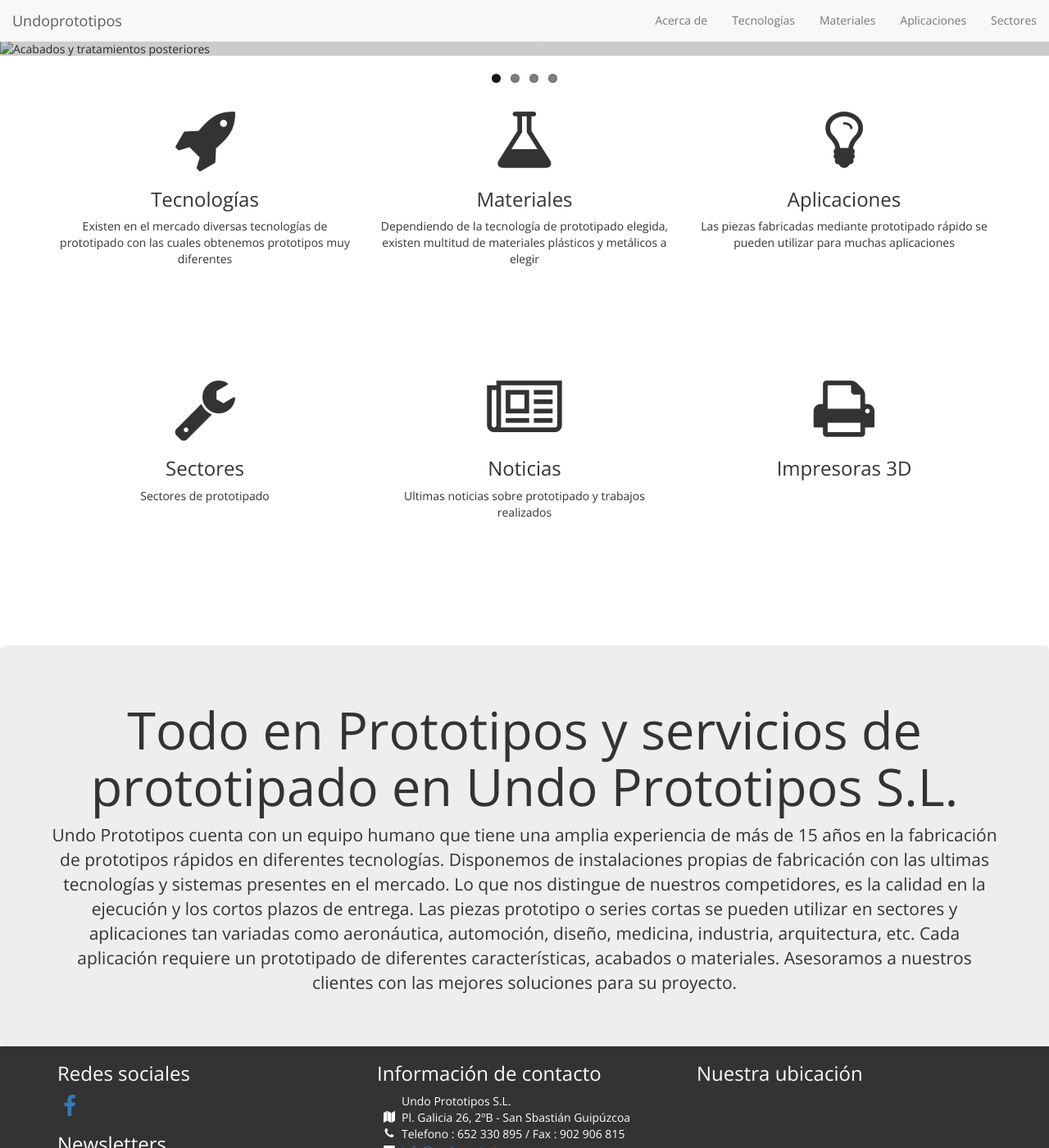
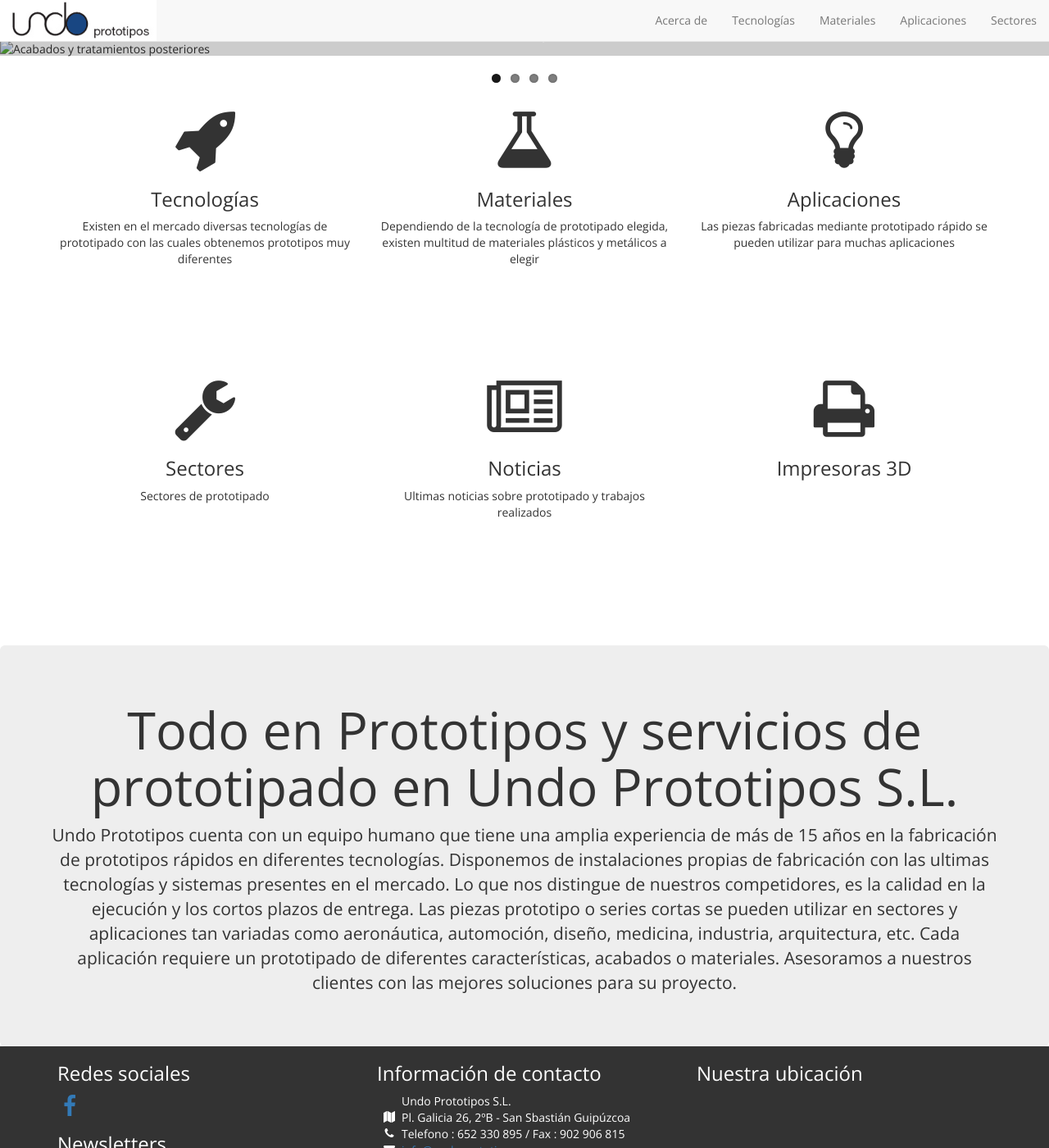
Before and after one commit to undoprototipos/undoprototipos.github.io, a Jekyll site: the page built from index.html, in a window 1280 px wide and 1400 px high. Shown: the whole window at 82% size. Built offline with Jekyll 4.4.1, drawn with Linux system fonts in a browser that asks for light colours; the list of posts is cut into pages by our own code.

Commit message:
Añado el logo y meto una imagen en doc md

```diff
--- a/_includes/header.html
+++ b/_includes/header.html
@@ -7,7 +7,9 @@
 				<span class="icon-bar"></span>
 				<span class="icon-bar"></span>
 			</button>
-			<a href="/" class="navbar-brand page-scroll">{{ site.title  }}</a>
+      <a href="/" class="navbar-brand page-scroll"><img
+        src="{{"/assets/images/logo.png" | prepend: site.baseurl}}"
+      class="site-logo">{{ site.title  }}</a>
 		</div>
 		<div>
 			<div id="navbar-collapse" class="collapse navbar-collapse">
--- a/_sass/_custom.scss
+++ b/_sass/_custom.scss
@@ -1,6 +1,16 @@
 body {
 	margin-top: 50px;
 	font-family: 'Open Sans',Arial,sans-serif;
+}
+
+#mainNav {
+  overflow: hidden;
+  .navbar-brand {
+    padding: 0;
+  }
+  .site-logo {
+    max-height: 50px;
+  }
 }
 
 aside.jumbotron {
```
Also changed, not shown: _sectores/joyeria.md (+3 -1 lines).
